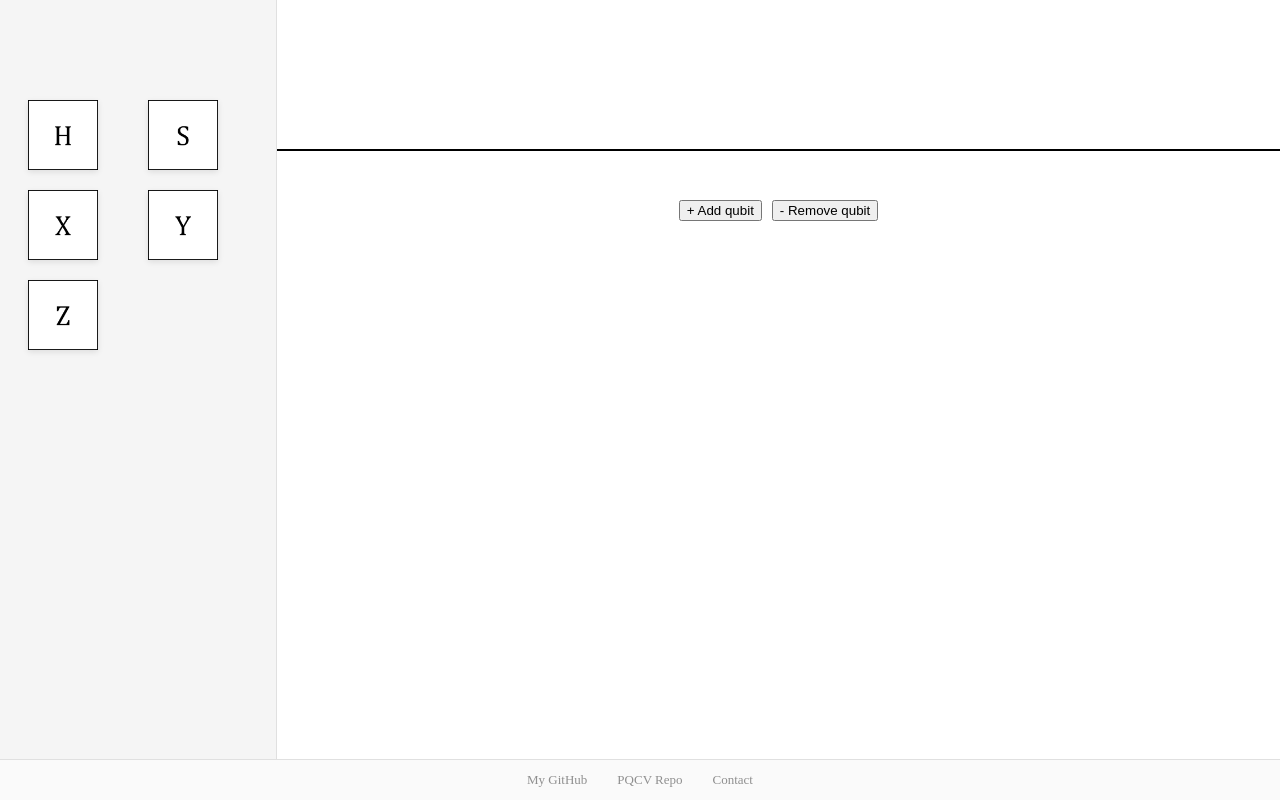
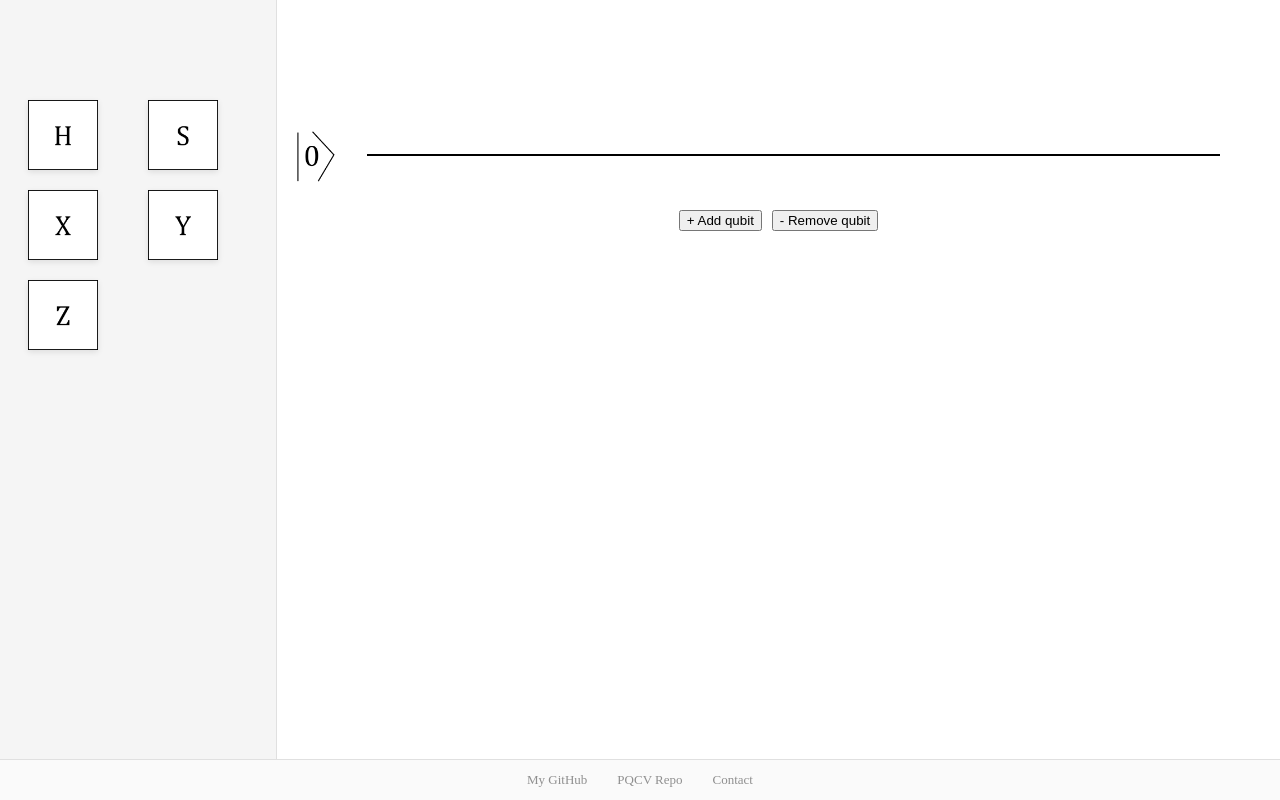
Before and after one commit to abrege11/pqcv, a React (Vite) app: page /builder in a window 1280 px wide. Built offline with nearby package versions, Linux system fonts and the light colour scheme.

Commit message:
frontend mvp

```diff
--- a/src/components/BuilderWindow.component.jsx
+++ b/src/components/BuilderWindow.component.jsx
@@ -11,7 +11,6 @@ const classes = {
     height: '100%',
     overflowY: 'auto',
     backgroundColor: theme.colors.white,
-    padding: 20,
     paddingTop: 120,
     boxSizing: 'border-box',
   },
@@ -21,7 +20,9 @@ const classes = {
     alignItems: 'center',
     gap: 20,
   },
-  buttonContainer: { display: 'flex', gap: 10 },
+  buttonContainer: {
+    display: 'flex', gap: 10
+  },
 };
 
 const BuilderWindow = () => {
--- a/src/components/Channel.component.jsx
+++ b/src/components/Channel.component.jsx
@@ -4,6 +4,7 @@ import { ItemTypes } from '../constants';
 import Gate from './Gate.component';
 import { theme } from '../theme';
 import { CELL_WIDTH } from '../constants';
+import ketzero from '../../assets/ketzero.png'
 
 const classes = {
   wire: {
@@ -23,7 +24,17 @@ const classes = {
     display: 'flex',
     justifyContent: 'flex-start',
     gap: 20,
-    padding: '0 30px',
+    width: '100%',
+    paddingLeft: '30px',
+  },
+  channelWrapper: {
+    display: 'flex',
+    width: '100%',
+    gap: 20
+  },
+  ketzero: {
+    height: CELL_WIDTH,
+    width: CELL_WIDTH,
   }
 };
 
@@ -34,7 +45,7 @@ const Channel = ({ sprites, onDropSprite, channelIndex }) => {
       .sort(([a], [b]) => parseInt(a) - parseInt(b))
       .map(([_, sprite]) => sprite.gateId);
   }, [sprites]);
-  // console.log("gate list", gateIdList)
+  console.log("gate list", gateIdList)
   const [{ isOver }, drop] = useDrop(() => ({
     accept: ItemTypes.SPRITE,
     drop: (item, monitor) => {
@@ -72,8 +83,7 @@ const Channel = ({ sprites, onDropSprite, channelIndex }) => {
       position: 'relative',
       minHeight: 60,
       height: 'auto',
-      width: '100%',
-      minWidth: '80vw',
+      width: '85%',
       backgroundColor: isOver ? '#f0f0f0' : 'transparent',
       boxSizing: 'border-box',
     },
@@ -86,6 +96,8 @@ const Channel = ({ sprites, onDropSprite, channelIndex }) => {
   }), [isOver]);
 
   return (
+    <div style={classes.channelWrapper}>
+      <img src={ketzero} style={classes.ketzero}/>
       <div
         ref={node => {
           drop(node);
@@ -120,6 +132,8 @@ const Channel = ({ sprites, onDropSprite, channelIndex }) => {
         </div>
 
       </div>
+    </div>
+
   );
 };
 
--- a/src/components/Gate.component.jsx
+++ b/src/components/Gate.component.jsx
@@ -21,7 +21,8 @@ export default function Gate ({
     },
   }));
 
-  const style = useMemo(() => ({
+  const stateClasses = useMemo(() => ({
+    gate: {
       width: size,
       height: height ?? size,
       backgroundImage: `url(${src})`,
@@ -31,7 +32,9 @@ export default function Gate ({
       backgroundColor: '#ffffff',
       cursor: 'grab',
       boxShadow: '0 2px 6px rgba(0, 0, 0, 0.1)',
+    }
+
   }), [src, size, height]);
 
-  return <div ref={drag} style={style} />;
+  return <div ref={drag} style={stateClasses.gate} />;
 };
```
Also changed, not shown: assets/ketone.png (added), assets/ketzero.png (added). Lines whose indentation alone changed are shown as unchanged.
